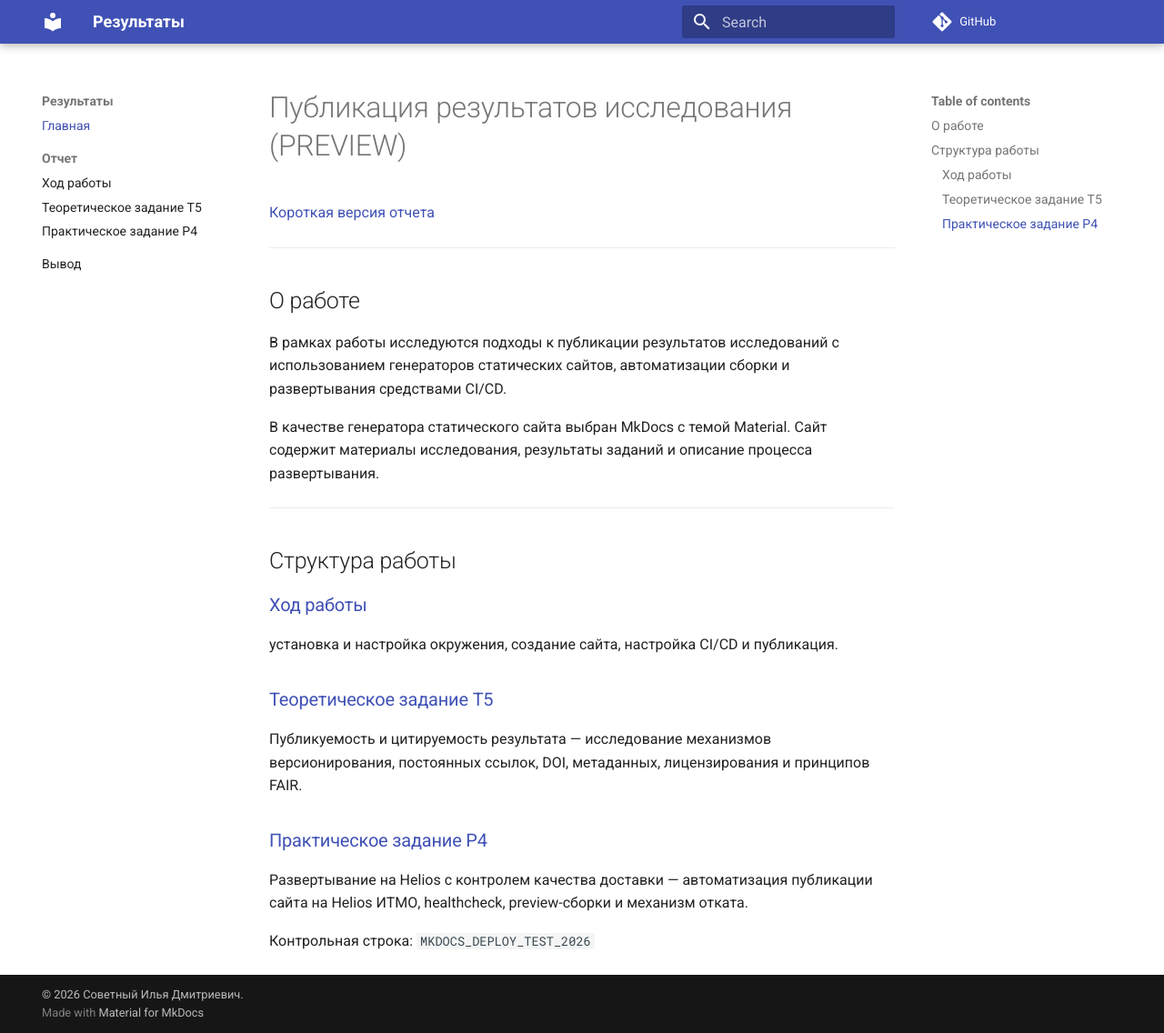
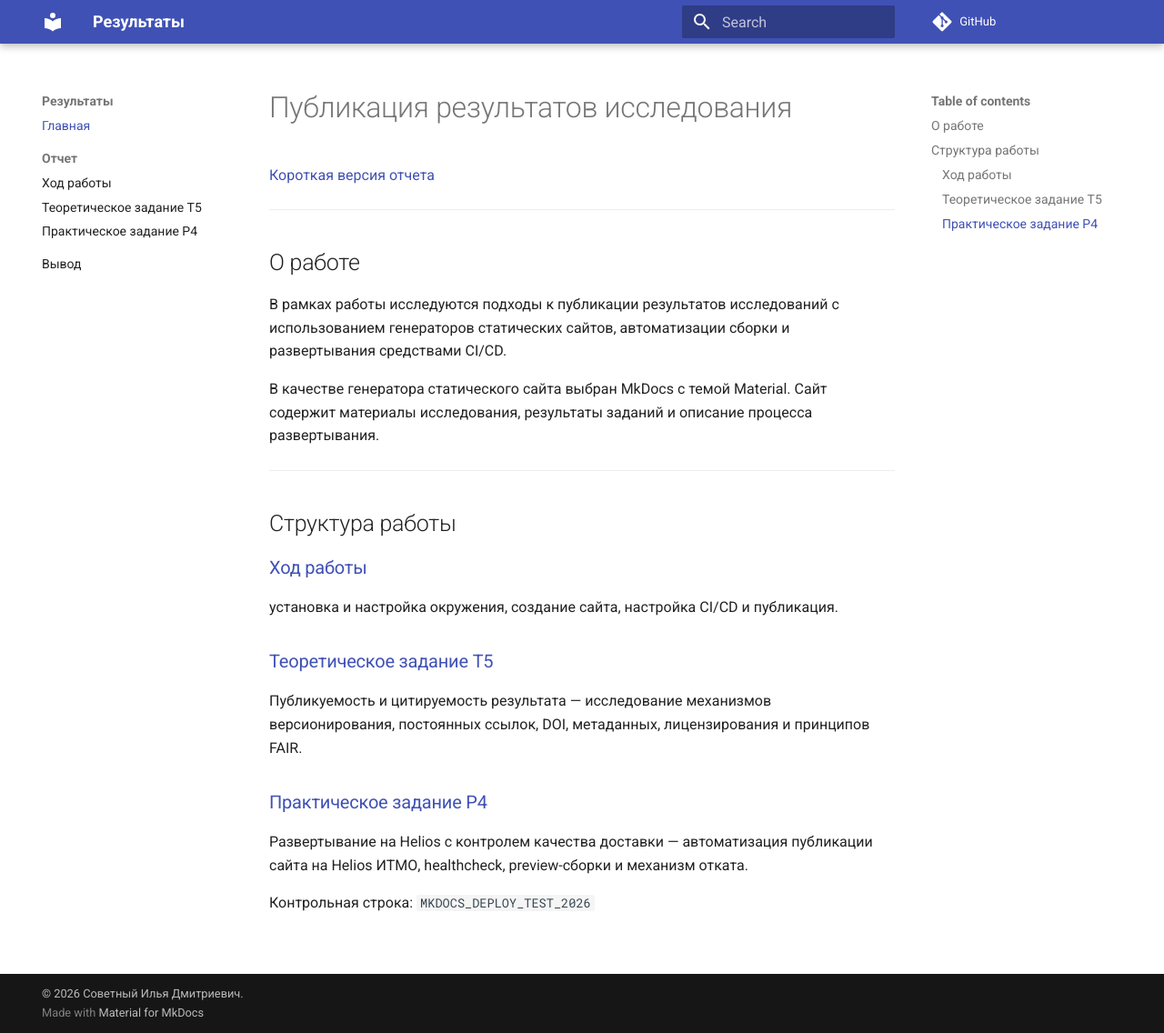
Before and after one commit to gr33b0k/pyweb_t1, an MkDocs documentation site: the page built from docs/index.md, in a window 1280 px wide and 1136 px high. Shown: the whole window at 91% size. Built offline with MkDocs 1.6.1 and Material for MkDocs 9.7.7, drawn with Linux system fonts in a browser that asks for light colours; comment, search, counter and statistics services are not loaded.

Commit message:
fix: remove PREVIEW suffix from heading

```diff
--- a/docs/index.md
+++ b/docs/index.md
@@ -1,4 +1,4 @@
-# Публикация результатов исследования (PREVIEW)
+# Публикация результатов исследования
 
 [Короткая версия отчета](https://raw.githubusercontent.com/gr33b0k/pyweb_t1/main/report.pdf)
 
```
